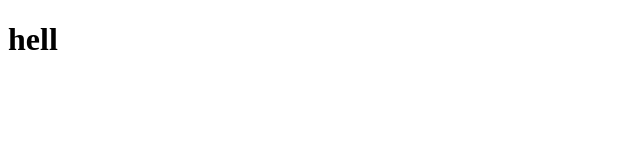
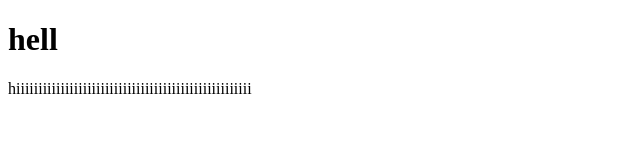
Before and after one commit to Muazzammunawwar/besnic, a plain HTML site: page git_test_file.html in a window 1280 px wide. Shown: the whole page, without its empty margins (0-640 px from the left). Drawn offline with Linux system fonts and the light colour scheme.

Commit message:
in git_test file added a p tag

```diff
--- a/git_test_file.html
+++ b/git_test_file.html
@@ -10,6 +10,9 @@
 <h1>
     hell
 </h1>
+<p>
+    hiiiiiiiiiiiiiiiiiiiiiiiiiiiiiiiiiiiiiiiiiiiiiiiiiiiii
+</p>
 
 </body>
 </html>
```
